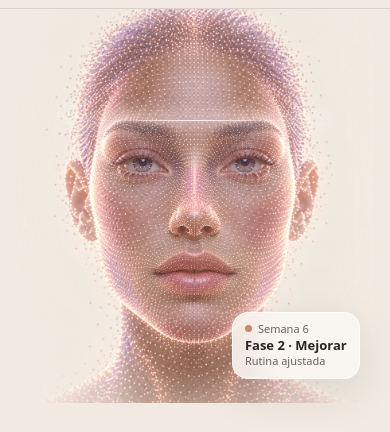
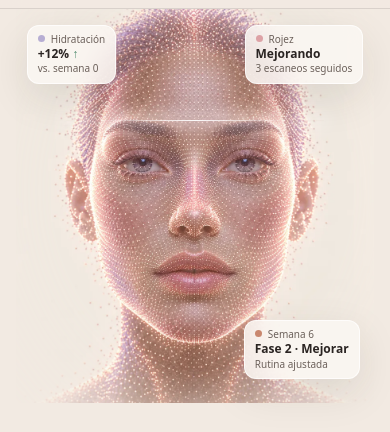
Before and after one commit to ifacelis/ifacelis-web, a plain HTML site: page index.html in a window 390 px wide. Shown: the part 62-494 px from the top of the page. Drawn offline with nearby package versions, Linux system fonts and the light colour scheme; a web font is replaced by a local one.

Commit message:
Mostrar las tres tarjetas del hero en móvil

```diff
--- a/index.html
+++ b/index.html
@@ -166,9 +166,10 @@
     .wrap{padding:0 16px}
     .field{flex-direction:column;border-radius:24px;padding:8px}
     .field input{padding:12px 14px}
-    .chip{padding:9px 12px;font-size:11px}
-    .chip b{font-size:13px}
-    .chip.c1,.chip.c2{display:none}
+    .chip{padding:7px 10px;font-size:10px;border-radius:12px}
+    .chip b{font-size:12px}
+    .chip.c1{top:4%!important;left:3%!important}
+    .chip.c2{top:4%!important;right:3%!important;left:auto!important}
     .chip.c3{left:auto!important;right:4%;bottom:6%!important}
     .vs-col li{flex-direction:column;gap:2px}
     .tl{grid-template-columns:1fr;gap:6px}
```
